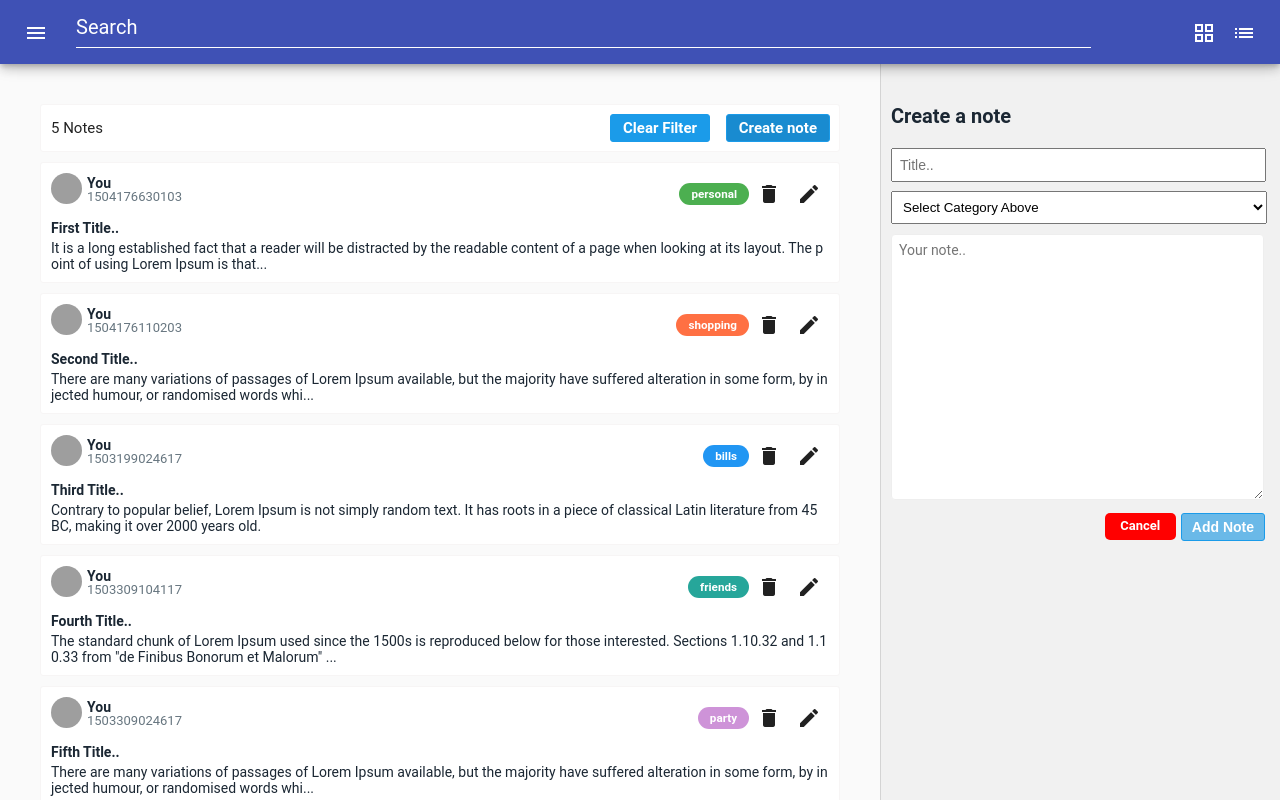
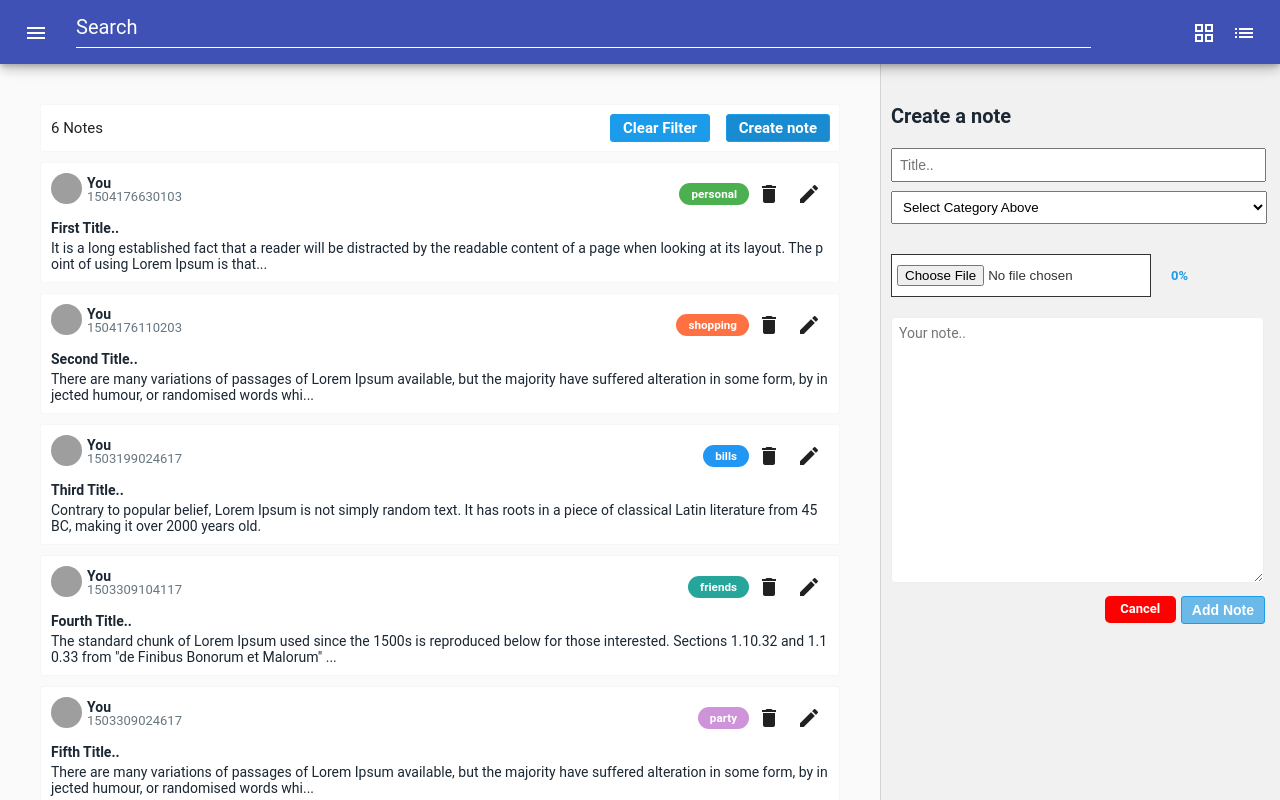
Before and after one commit to aandrepf/cocus-test, an Angular app: page / in a window 1280 px wide. Both pictures are taken after a click on the link "Create note". Shown: the top 800 px of the page. Built offline with nearby package versions, Linux system fonts and the light colour scheme; data requests are answered from the project's data file; grey boxes are pictures that could not be loaded.

Commit message:
[FEAT]: Added File Attachment feature

```diff
--- a/src/app/create-note/create-note.component.html
+++ b/src/app/create-note/create-note.component.html
@@ -25,6 +25,34 @@
           {{ category.name }}
         </option>
       </select>
+      <div class="file-upload-wpr">
+        <div>
+          <input
+            *ngIf="!uploadSuccess"
+            type="file"
+            (change)="upload($event.target.files)"
+          />
+          <span *ngIf="!uploadSuccess">{{ percentDone }}% <br /></span>
+          <a
+            *ngIf="uploadSuccess"
+            href="{{ fileLink }}"
+            class="file-link"
+            target="_blank"
+            >{{ fileLink }}</a
+          >
+          <span *ngIf="uploadSuccess"
+            ><button
+              mat-icon-button
+              class="example-icon delete-icon"
+              aria-label="Example icon-button with delete icon"
+              (click)="deleteFile()"
+            >
+              <mat-icon>delete</mat-icon>
+            </button></span
+          >
+        </div>
+      </div>
+
       <textarea
         placeholder="Your note.."
         required
--- a/src/app/create-note/create-note.component.ts
+++ b/src/app/create-note/create-note.component.ts
@@ -11,6 +11,9 @@ import {
   Input,
 } from '@angular/core';
 import { Observable } from 'rxjs';
+import { HttpClient, HttpEventType, HttpResponse } from '@angular/common/http';
+import { JsonPipe } from '@angular/common';
+import { normalizeGenFileSuffix } from '@angular/compiler/src/aot/util';
 
 @Component({
   selector: 'app-create-note',
@@ -24,12 +27,17 @@ export class CreateNoteComponent implements OnInit, OnChanges {
   @Output() onEditNote = new EventEmitter();
 
   createOrEditForm: FormGroup;
+  percentDone = 0;
+  uploadSuccess: boolean;
+  fileLink = '';
+  noteId = '';
   categoriesList$: Observable<NotesCategory[]> =
     this.noteStateService.categories$;
 
   constructor(
     private fb: FormBuilder,
-    private noteStateService: NotesStateService
+    private noteStateService: NotesStateService,
+    private http: HttpClient
   ) {}
 
   ngOnInit() {}
@@ -42,16 +50,62 @@ export class CreateNoteComponent implements OnInit, OnChanges {
         title: ['', Validators.required],
         textInfo: ['', Validators.required],
         category: ['', Validators.required],
+        file: [''],
       });
     }
   }
 
+  upload(files: File[]) {
+    //pick from one of the 4 styles of file uploads below
+    this.uploadAndProgress(files);
+  }
+
+  uploadAndProgress(files: File[]) {
+    console.log(files);
+    const formData = new FormData();
+    Array.from(files).forEach((f) => formData.append('file', f));
+
+    console.log(formData);
+    if (JSON.parse(localStorage.getItem('file'))) {
+      localStorage.removeItem('file');
+    }
+
+    this.http
+      .post('https://file.io', formData, {
+        reportProgress: true,
+        observe: 'events',
+      })
+      .subscribe((event) => {
+        if (event.type === HttpEventType.UploadProgress) {
+          this.percentDone = Math.round((100 * event.loaded) / event.total);
+        } else if (event instanceof HttpResponse) {
+          const b = event.body;
+          localStorage.setItem('file', JSON.stringify(b));
+          setTimeout(() => {
+            this.uploadSuccess = true;
+            this.fileLink = JSON.parse(localStorage.getItem('file')).link;
+
+            this.createOrEditForm.value.file = JSON.parse(
+              localStorage.getItem('file')
+            ).link;
+          }, 200);
+        }
+      });
+  }
+
   patchForm(note: NotesInfo) {
+    this.noteId = note.id;
     this.createOrEditForm.patchValue({
       title: note.title,
       textInfo: note.content,
       category: note.category,
+      file: note.file,
     });
+
+    if (note.file) {
+      this.fileLink = note.file;
+      this.uploadSuccess = true;
+    }
   }
 
   selectCategory(category) {
@@ -66,15 +120,31 @@ export class CreateNoteComponent implements OnInit, OnChanges {
       title: this.createOrEditForm.value.title,
       content: this.createOrEditForm.value.textInfo,
       category: this.createOrEditForm.value.category,
+      file: this.createOrEditForm.value.file,
     });
     this.cancelAction();
   }
 
   editNote() {
     this.onEditNote.emit();
+    this.noteStateService.update({
+      id: this.noteId,
+      time: new Date().getTime(),
+      title: this.createOrEditForm.value.title,
+      content: this.createOrEditForm.value.textInfo,
+      category: this.createOrEditForm.value.category,
+      file: this.createOrEditForm.value.file,
+    });
+    this.cancelAction();
   }
 
   cancelAction() {
     this.onCancel.emit();
   }
+
+  deleteFile() {
+    this.fileLink = '';
+    this.createOrEditForm.value.file = this.fileLink;
+    this.uploadSuccess = false;
+  }
 }
--- a/src/app/note/note.component.html
+++ b/src/app/note/note.component.html
@@ -33,5 +33,16 @@
     <div class="note-content">
       <span>{{ note.content | truncate: [163, "..."] }}</span>
     </div>
+    <div class="note-link" *ngIf="note.file">
+      <a href="{{ note.file }}" class="file-link" target="_blank">
+        <button
+          mat-icon-button
+          class="example-icon"
+          aria-label="Example icon-button with link icon"
+        >
+          <mat-icon>link</mat-icon> download file attached
+        </button>
+      </a>
+    </div>
   </div>
 </div>
--- a/src/database/db.json
+++ b/src/database/db.json
@@ -34,6 +34,14 @@
       "title": "Fifth Title..",
       "category": "party",
       "content": "There are many variations of passages of Lorem Ipsum available, but the majority have suffered alteration in some form, by injected humour, or randomised words which don't look even slightly believable."
+    },
+    {
+      "id": "45b365be-cd8f-e653-98b0-2aa252f6dfb9",
+      "time": 1662393401635,
+      "title": "tste",
+      "content": "teste 2",
+      "category": "party",
+      "file": "https://file.io/UtqO6WTinXqv"
     }
   ],
   "categories": [
--- a/src/database/notes.data.ts
+++ b/src/database/notes.data.ts
@@ -4,6 +4,7 @@ export class NotesInfo {
   title: string;
   category: string;
   content: string;
+  file?: string;
 }
 
 export class NotesFilter {
--- a/src/styles/_main.scss
+++ b/src/styles/_main.scss
@@ -64,6 +64,30 @@ a {
   cursor: not-allowed !important;
   pointer-events: none !important;
   color: #d8c3c3 !important;
+}
+
+.file-upload-wpr {
+  margin: 20px 0;
+  color: #333;
+}
+
+input[type="file"] {
+  margin-right: 20px;
+  color: #333;
+  border: 1px solid #333;
+  background: #fff;
+  padding: 10px 0 10px 5px;
+
+  + span {
+    font-weight: bold;
+    color: $blue;
+  }
+}
+
+a.file-link {
+  margin: 20px 0 0;
+  color: $blue;
+  font-weight: bold;
 }
 
 input[type="email"],
```
Also changed, not shown: src/app/notes/notes.component.html (+0 -12 lines).
